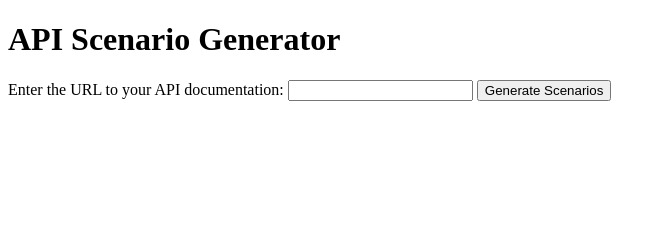
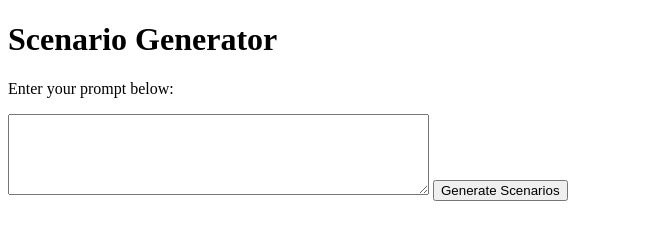
Before and after one commit to DunkBlocker3000/ai-api, a plain HTML site: page index.html in a window 1280 px wide. Shown: the whole page, without its empty margins (0-666 px from the left). Drawn offline with Linux system fonts and the light colour scheme.

Commit message:
Update index.html

```diff
--- a/index.html
+++ b/index.html
@@ -1,15 +1,15 @@
 <!DOCTYPE html>
-<html>
-  <head>
-    <meta charset="UTF-8">
-    <title>API Scenario Generator</title>
-    <script src="main.js"></script>
-  </head>
-  <body>
-    <h1>API Scenario Generator</h1>
-    <label for="docUrl">Enter the URL to your API documentation:</label>
-    <input type="text" id="docUrl" name="docUrl">
-    <button id="generateBtn" onclick="generateScenarios()">Generate Scenarios</button>
-    <div id="scenarioList"></div>
-  </body>
+<html lang="en">
+<head>
+  <meta charset="UTF-8">
+  <title>Scenario Generator</title>
+</head>
+<body>
+  <h1>Scenario Generator</h1>
+  <p>Enter your prompt below:</p>
+  <textarea id="prompt" rows="5" cols="50"></textarea>
+  <button id="generateButton">Generate Scenarios</button>
+  <div id="results"></div>
+  <script src="main.js"></script>
+</body>
 </html>
```
